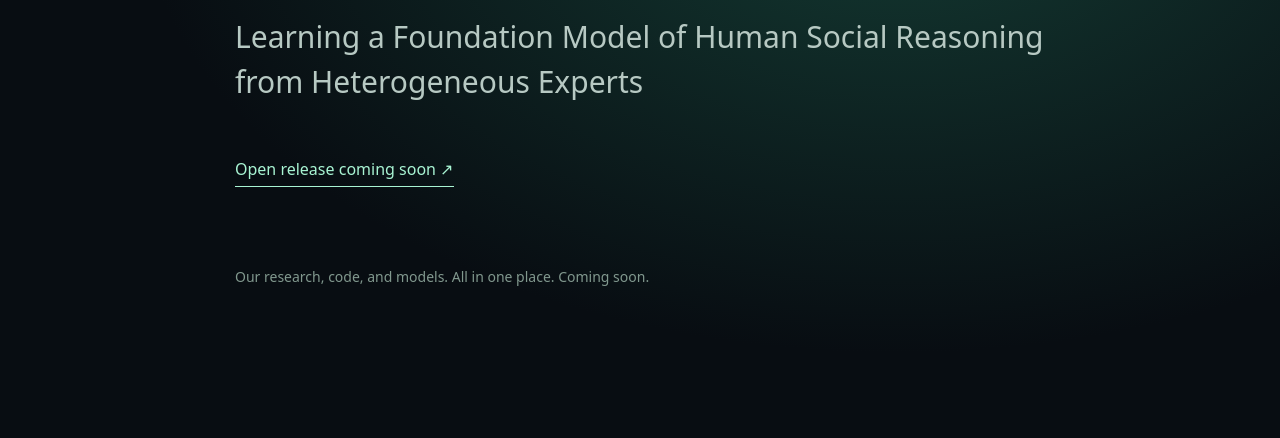
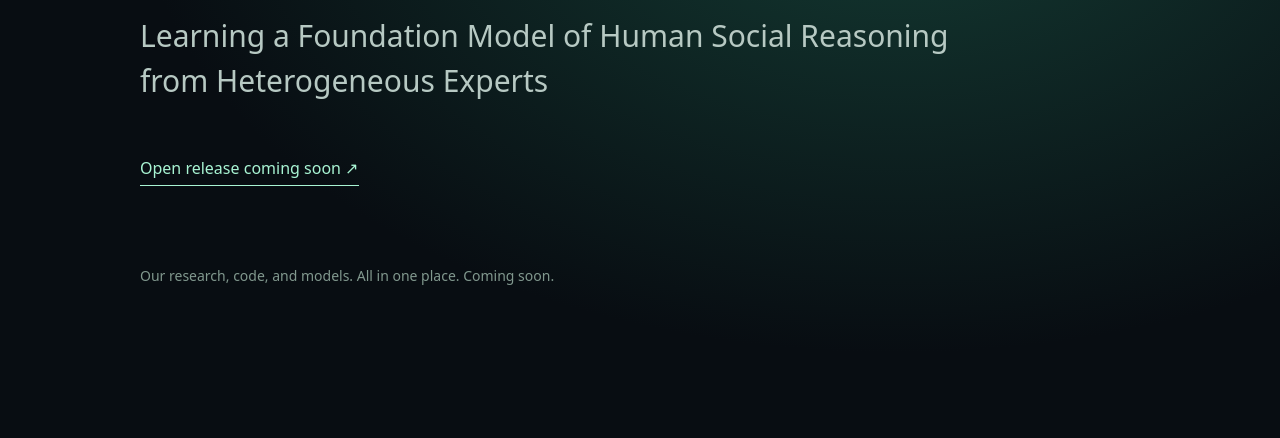
Before and after one commit to socialreasoner-ai/socialreasoner-ai.github.io, a plain HTML site: page index.html in a window 1280 px wide. Shown: the part 362-800 px from the top of the page. Drawn offline with Linux system fonts and the light colour scheme.

Commit message:
Fit prelaunch page to narrow screens

```diff
--- a/index.html
+++ b/index.html
@@ -1 +1 @@
-<!doctype html><html lang="en"><head><meta charset="utf-8"><meta name="viewport" content="width=device-width,initial-scale=1"><meta name="description" content="SocialReasoner: Learning a Foundation Model of Human Social Reasoning from Heterogeneous Experts. Open release coming soon."><title>SocialReasoner — Coming soon</title><style>*{box-sizing:border-box}body{margin:0;min-height:100svh;display:grid;place-items:center;background:#080d12;color:#eef6f3;font-family:system-ui,sans-serif;padding:32px;background-image:radial-gradient(ellipse at 70% 30%,#143b33,transparent 60%)}main{max-width:1000px}small{color:#97eacb;letter-spacing:.18em;text-transform:uppercase}h1{font-size:clamp(48px,9vw,110px);letter-spacing:-.07em;margin:22px 0}p{font-size:clamp(20px,3vw,30px);line-height:1.5;max-width:810px;color:#b7c9c3}a{display:inline-block;margin-top:24px;color:#a8f4d3;text-decoration:none;border-bottom:1px solid;padding-bottom:6px}footer{font-size:14px;color:#81988e;margin-top:80px}</style></head><body><main><small>Human behavior. Deeper understanding.</small><h1>SocialReasoner<span style="color:#97eacb">.</span></h1><p>Learning a Foundation Model of Human Social Reasoning from Heterogeneous Experts</p><a href="https://github.com/socialreasoner-ai">Open release coming soon ↗</a><footer>Our research, code, and models. All in one place. Coming soon.</footer></main></body></html>
+<!doctype html><html lang="en"><head><meta charset="utf-8"><meta name="viewport" content="width=device-width,initial-scale=1"><meta name="description" content="SocialReasoner: Learning a Foundation Model of Human Social Reasoning from Heterogeneous Experts. Open release coming soon."><title>SocialReasoner — Coming soon</title><style>*{box-sizing:border-box}body{margin:0;min-height:100svh;display:grid;place-items:center;background:#080d12;color:#eef6f3;font-family:system-ui,sans-serif;padding:clamp(20px,4vw,48px);background-image:radial-gradient(ellipse at 70% 30%,#143b33,transparent 60%)}main{width:100%;max-width:1000px;min-width:0}small{color:#97eacb;letter-spacing:.18em;text-transform:uppercase}h1{font-size:clamp(28px,8.5vw,110px);letter-spacing:-.07em;margin:22px 0}p{font-size:clamp(20px,3vw,30px);line-height:1.5;max-width:810px;color:#b7c9c3}a{display:inline-block;margin-top:24px;color:#a8f4d3;text-decoration:none;border-bottom:1px solid;padding-bottom:6px}footer{font-size:14px;color:#81988e;margin-top:80px}</style></head><body><main><small>Human behavior. Deeper understanding.</small><h1>SocialReasoner<span style="color:#97eacb">.</span></h1><p>Learning a Foundation Model of Human Social Reasoning from Heterogeneous Experts</p><a href="https://github.com/socialreasoner-ai">Open release coming soon ↗</a><footer>Our research, code, and models. All in one place. Coming soon.</footer></main></body></html>
```
